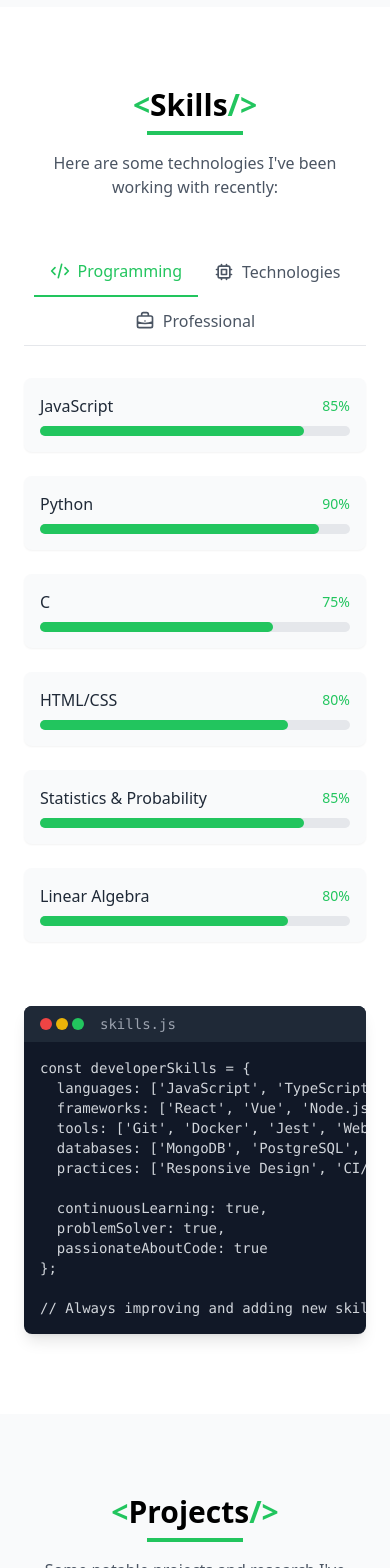
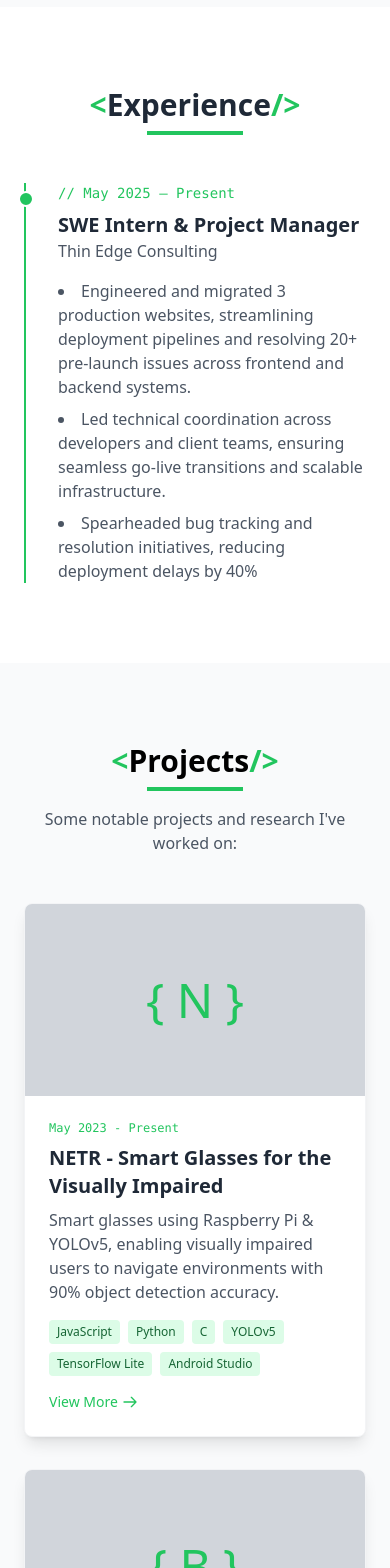
Before and after one commit to Raaghav-Pillai/raaghav-pillai.github.io, a React (Vite) app: page / in a window 390 px wide. Shown: the part 2580-4148 px from the top of the page. Built offline with nearby package versions, Linux system fonts and the light colour scheme.

Commit message:
Updated Project Section

```diff
--- a/src/App.jsx
+++ b/src/App.jsx
@@ -2,6 +2,7 @@ import { useState, useEffect } from 'react';
 import Header from './components/Header';
 import HeroSection from './components/HeroSection';
 import AboutSection from './components/AboutSection';
+import ExperienceSection from './components/ExperienceSection';
 import SkillsSection from './components/SkillsSection';
 import ProjectsSection from './components/ProjectsSection';
 import ContactSection from './components/ContactSection';
@@ -39,8 +40,9 @@ function App() {
         <main>
           <HeroSection />
           <AboutSection />
+          <ExperienceSection />
+          <ProjectsSection />
           <SkillsSection />
-          <ProjectsSection />
           <ContactSection />
         </main>
         <Footer />
--- a/src/components/ContactSection.jsx
+++ b/src/components/ContactSection.jsx
@@ -56,7 +56,7 @@ const ContactSection = () => {
   };
 
   return (
-    <section id="contact" className="py-20 bg-white dark:bg-gray-900">
+    <section id="contact" className="py-20 bg-gray-50 dark:bg-gray-800">
       <div className="container mx-auto px-6">
         <div className="mb-12 text-center">
           <h2 className="text-3xl font-bold mb-2">
--- /dev/null
+++ b/src/components/ExperienceSection.jsx
@@ -0,0 +1,63 @@
+import { useRef, useEffect } from 'react';
+
+const ExperienceSection = () => {
+  const sectionRef = useRef(null);
+
+  useEffect(() => {
+    const observer = new IntersectionObserver(
+      (entries) => {
+        const [entry] = entries;
+        if (entry.isIntersecting) {
+          entry.target.classList.add('animate-fadeIn');
+        }
+      },
+      {
+        threshold: 0.2,
+      }
+    );
+
+    if (sectionRef.current) {
+      observer.observe(sectionRef.current);
+    }
+
+    return () => {
+      if (sectionRef.current) {
+        observer.unobserve(sectionRef.current);
+      }
+    };
+  }, []);
+
+  return (
+    <section id="experience" className="py-20 bg-white dark:bg-gray-900">
+      <div className="container mx-auto px-6">
+        <div className="mb-12 text-center">
+          <h2 className="text-3xl font-bold mb-2 text-gray-800 dark:text-white">
+            <span className="text-green-500">{'<'}</span>
+            Experience
+            <span className="text-green-500">{'/>'}</span>
+          </h2>
+          <div className="w-24 h-1 bg-green-500 mx-auto"></div>
+        </div>
+
+        <div
+          ref={sectionRef}
+          className="space-y-12 opacity-0 duration-1000 ease-in-out"
+        >
+          <div className="relative border-l-2 border-green-500 pl-8">
+            <div className="absolute -left-2 top-2 w-4 h-4 bg-green-500 rounded-full border-2 border-white dark:border-gray-800"></div>
+            <div className="font-mono text-sm text-green-500 mb-2">// May 2025 – Present</div>
+            <h3 className="text-xl font-bold text-gray-800 dark:text-white">SWE Intern & Project Manager</h3>
+            <p className="text-md text-gray-600 dark:text-gray-400 mb-4">Thin Edge Consulting</p>
+            <ul className="list-disc list-inside space-y-2 text-gray-600 dark:text-gray-300">
+              <li>Engineered and migrated 3 production websites, streamlining deployment pipelines and resolving 20+ pre-launch issues across frontend and backend systems.</li>
+              <li>Led technical coordination across developers and client teams, ensuring seamless go-live transitions and scalable infrastructure.</li>
+              <li>Spearheaded bug tracking and resolution initiatives, reducing deployment delays by 40%</li>
+            </ul>
+          </div>
+        </div>
+      </div>
+    </section>
+  );
+};
+
+export default ExperienceSection;
--- a/src/components/Header.jsx
+++ b/src/components/Header.jsx
@@ -18,8 +18,9 @@ const Header = () => {
   const navItems = [
     { name: 'Home', href: '#home' },
     { name: 'About', href: '#about' },
+    { name: 'Experience', href: '#experience' },
+    { name: 'Projects', href: '#projects' },
     { name: 'Skills', href: '#skills' },
-    { name: 'Projects', href: '#projects' },
     { name: 'Contact', href: '#contact' },
   ];
 
--- /dev/null
+++ b/src/components/ProjectModal.jsx
@@ -0,0 +1,118 @@
+import React, { useState, useEffect } from 'react';
+
+const ProjectModal = ({ modalData, onClose }) => {
+  const [isVisible, setIsVisible] = useState(false);
+  const { project, rect } = modalData || {};
+
+  useEffect(() => {
+    if (project) {
+      // Use requestAnimationFrame to ensure the initial state is rendered before animating
+      requestAnimationFrame(() => {
+        setIsVisible(true);
+      });
+    }
+  }, [project]);
+
+  const handleClose = () => {
+    setIsVisible(false);
+    // Wait for the animation to finish before calling the parent's close handler
+    setTimeout(onClose, 400); // This duration should match the transition duration
+  };
+
+  if (!project || !rect) {
+    return null;
+  }
+
+  const dynamicStyle = {
+    transition: 'all 400ms cubic-bezier(0.4, 0, 0.2, 1)',
+    ...(isVisible
+      ? { // Final state: centered modal
+          top: '50%',
+          left: '50%',
+          width: 'min(90vw, 42rem)',
+          height: 'auto',
+          maxHeight: '90vh',
+          transform: 'translate(-50%, -50%)',
+        }
+      : { // Initial state: matches the project card
+          top: `${rect.top}px`,
+          left: `${rect.left}px`,
+          width: `${rect.width}px`,
+          height: `${rect.height}px`,
+          transform: 'none',
+        }
+    ),
+  };
+
+  return (
+    <div
+      className={`fixed inset-0 z-50 transition-colors duration-300 ${isVisible ? 'bg-black/70' : 'bg-black/0'}`}
+      onClick={handleClose}
+    >
+      <div
+        style={dynamicStyle}
+        className="fixed bg-white dark:bg-gray-800 rounded-lg shadow-2xl overflow-hidden"
+        onClick={e => e.stopPropagation()}
+      >
+        <div className={`w-full h-full overflow-y-auto transition-opacity duration-300 ${isVisible ? 'opacity-100 delay-200' : 'opacity-0'}`}>
+          <div className="p-6 md:p-8">
+            <div className="flex justify-between items-start mb-4">
+              <div>
+                <div className="font-mono text-xs text-green-500 mb-2">
+                  {project.period}
+                </div>
+                <h2 className="text-2xl md:text-3xl font-bold text-gray-800 dark:text-white">
+                  {project.title}
+                </h2>
+              </div>
+              <button
+                onClick={handleClose}
+                className="text-gray-500 hover:text-red-500 dark:text-gray-400 dark:hover:text-red-400 transition-colors p-1"
+              >
+                <svg xmlns="http://www.w3.org/2000/svg" className="h-6 w-6" fill="none" viewBox="0 0 24 24" stroke="currentColor">
+                  <path strokeLinecap="round" strokeLinejoin="round" strokeWidth={2} d="M6 18L18 6M6 6l12 12" />
+                </svg>
+              </button>
+            </div>
+            <p className="text-gray-600 dark:text-gray-400 mb-6">
+              {project.description}
+            </p>
+            <div className="mb-6">
+              <h4 className="font-semibold text-lg mb-3 text-gray-800 dark:text-white">Key Details:</h4>
+              <ul className="list-disc list-inside space-y-2 text-gray-600 dark:text-gray-300">
+                {project.details.map((detail, index) => (
+                  <li key={index}>{detail}</li>
+                ))}
+              </ul>
+            </div>
+            <div className="mb-6">
+              <h4 className="font-semibold text-lg mb-3 text-gray-800 dark:text-white">Technologies Used:</h4>
+              <div className="flex flex-wrap gap-2">
+                {project.technologies.map((tech, index) => (
+                  <span
+                    key={index}
+                    className="text-sm px-3 py-1 bg-green-100 text-green-800 dark:bg-green-900 dark:text-green-300 rounded-full"
+                  >
+                    {tech}
+                  </span>
+                ))}
+              </div>
+            </div>
+            <div className="text-center mt-8">
+              <a
+                href={project.link || '#'}
+                target="_blank"
+                rel="noopener noreferrer"
+                className="inline-block bg-green-500 text-white font-bold py-2 px-6 rounded-lg hover:bg-green-600 transition-colors"
+              >
+                View Project
+              </a>
+            </div>
+          </div>
+        </div>
+      </div>
+    </div>
+  );
+};
+
+export default ProjectModal;
--- a/src/components/ProjectsSection.jsx
+++ b/src/components/ProjectsSection.jsx
@@ -1,7 +1,8 @@
 import React, { useState, useRef } from 'react';
+import ProjectModal from './ProjectModal';
 
 const ProjectsSection = () => {
-  const [activeProject, setActiveProject] = useState(null);
+  const [modalData, setModalData] = useState(null);
   const projectsRef = useRef(null);
 
   const projects = [
@@ -45,10 +46,30 @@ const ProjectsSection = () => {
       image: '/assets/images/project-ai.jpg',
       link: '#'
     },
+    {
+      id: 'ai-therapist',
+      title: 'AI Therapist App',
+      period: 'Coming Soon',
+      description: 'An innovative application that provides AI-driven therapeutic support.',
+      details: [
+        'Placeholder detail 1: Core feature of the app.',
+        'Placeholder detail 2: Technology used for the backend.',
+        'Placeholder detail 3: Unique selling proposition.'
+      ],
+      technologies: ['React Native', 'Node.js', 'Google Cloud AI', 'MongoDB'],
+      image: '/assets/images/project-ai-therapist.jpg',
+      link: '#'
+    },
   ];
 
-  const handleProjectClick = (projectId) => {
-    setActiveProject(activeProject === projectId ? null : projectId);
+  const handleProjectClick = (project, event) => {
+    const card = event.currentTarget.closest('.project-card');
+    const rect = card.getBoundingClientRect();
+    setModalData({ project, rect });
+  };
+
+  const handleCloseModal = () => {
+    setModalData(null);
   };
 
   return (
@@ -70,19 +91,19 @@ const ProjectsSection = () => {
           {projects.map((project) => (
             <div
               key={project.id}
-              className="bg-white dark:bg-gray-900 rounded-lg overflow-hidden shadow-lg transition-all duration-300 hover:shadow-xl border border-gray-100 dark:border-gray-700"
+              className="project-card bg-white dark:bg-gray-900 rounded-lg overflow-hidden shadow-lg transition-all duration-300 hover:shadow-xl border border-gray-100 dark:border-gray-700 flex flex-col"
             >
               <div className="h-48 bg-gray-300 dark:bg-gray-700 flex items-center justify-center">
                 <div className="text-5xl text-green-500">{`{ ${project.title.charAt(0)} }`}</div>
               </div>
-              <div className="p-6">
+              <div className="p-6 flex flex-col flex-grow">
                 <div className="font-mono text-xs text-green-500 mb-2">
                   {project.period}
                 </div>
                 <h3 className="font-bold text-xl mb-2 text-gray-800 dark:text-white">
                   {project.title}
                 </h3>
-                <p className="text-gray-600 dark:text-gray-400 mb-4">
+                <p className="text-gray-600 dark:text-gray-400 mb-4 flex-grow">
                   {project.description}
                 </p>
                 <div className="mb-4 flex flex-wrap gap-2">
@@ -96,30 +117,20 @@ const ProjectsSection = () => {
                   ))}
                 </div>
                 <button
-                  onClick={() => handleProjectClick(project.id)}
-                  className="text-green-500 hover:text-green-700 dark:hover:text-green-300 text-sm flex items-center gap-1 transition-colors font-medium"
+                  onClick={(e) => handleProjectClick(project, e)}
+                  className="mt-auto text-green-500 hover:text-green-700 dark:hover:text-green-300 text-sm flex items-center gap-1 transition-colors font-medium"
                 >
-                  {activeProject === project.id ? 'View Less' : 'View More'}
-                  <svg xmlns="http://www.w3.org/2000/svg" className={`h-4 w-4 transition-transform ${activeProject === project.id ? 'rotate-180' : ''}`} fill="none" viewBox="0 0 24 24" stroke="currentColor">
-                    <path strokeLinecap="round" strokeLinejoin="round" strokeWidth={2} d="M19 9l-7 7-7-7" />
+                  View More
+                  <svg xmlns="http://www.w3.org/2000/svg" className="h-4 w-4" fill="none" viewBox="0 0 24 24" stroke="currentColor">
+                    <path strokeLinecap="round" strokeLinejoin="round" strokeWidth={2} d="M14 5l7 7m0 0l-7 7m7-7H3" />
                   </svg>
                 </button>
-
-                {activeProject === project.id && (
-                  <div className="mt-4 pt-4 border-t border-gray-100 dark:border-gray-700">
-                    <h4 className="font-medium mb-2 text-gray-800 dark:text-white">Details:</h4>
-                    <ul className="list-disc list-inside text-sm text-gray-600 dark:text-gray-400 space-y-1">
-                      {project.details.map((detail, index) => (
-                        <li key={index}>{detail}</li>
-                      ))}
-                    </ul>
-                  </div>
-                )}
               </div>
             </div>
           ))}
         </div>
       </div>
+      <ProjectModal modalData={modalData} onClose={handleCloseModal} />
     </section>
   );
 };
```
